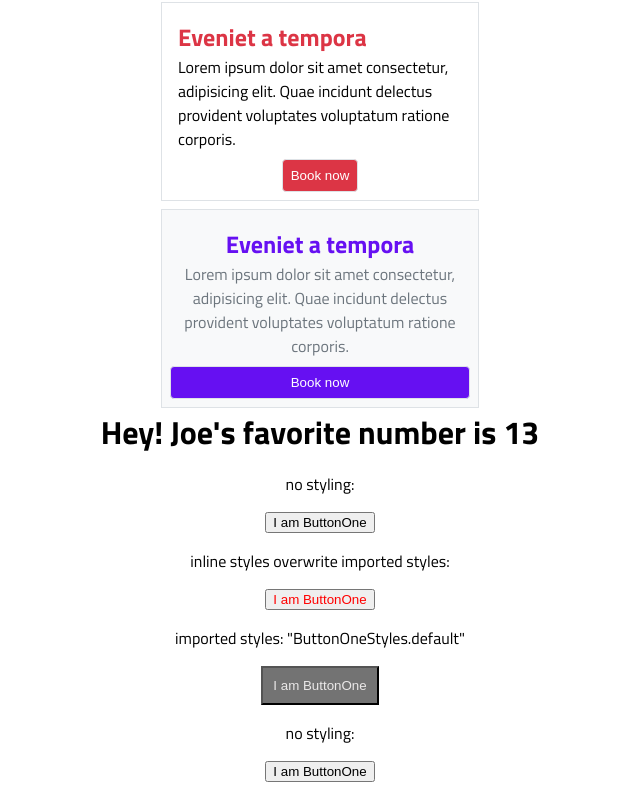
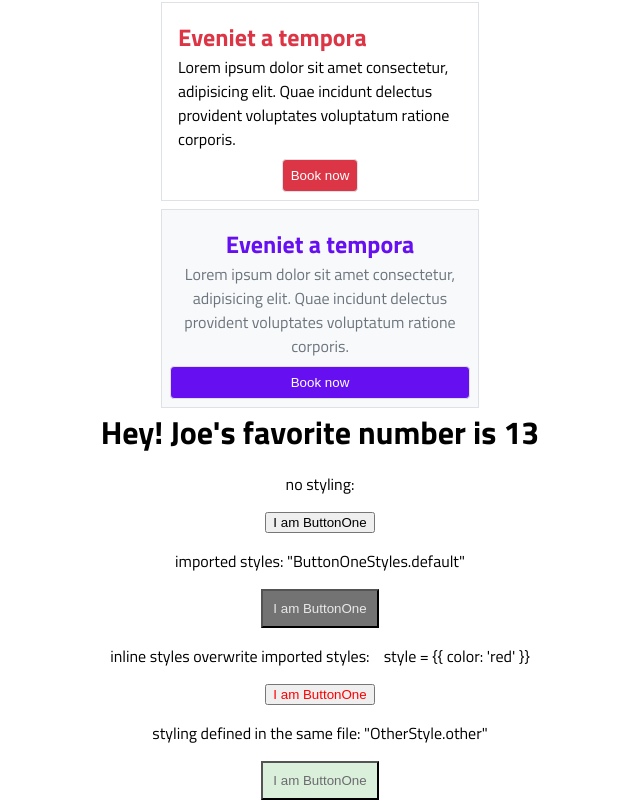
Before and after one commit to loganblackstad/react-prop-types, a React (Create React App) app: page / in a window 1280 px wide. Shown: the part 365-1173 px from the top of the page, without its empty margins (320-960 px from the left). Built offline with nearby package versions, Linux system fonts and the light colour scheme.

Commit message:
added multiple ways to style to buttons

```diff
--- a/src/components/ButtonOne.jsx
+++ b/src/components/ButtonOne.jsx
@@ -2,6 +2,15 @@ import React from 'react';
 import ButtonOneStyles from "../styles/ButtonOneStyles";
 
 const b1s = ButtonOneStyles;
+
+const OtherStyle = {
+  other: {
+    backgroundColor: '#dbf0db',
+    color: '#6b6a6f',
+    padding: '10px',
+  }
+}
+
 
 const ButtonOne = (props) => {
   console.log(props);
@@ -12,15 +21,15 @@ const ButtonOne = (props) => {
       <p>no styling: </p>
       <button style={props.styles}>I am ButtonOne</button>
 
-      <p>inline styles overwrite imported styles: </p>
+      <p>imported styles: "ButtonOneStyles.default"</p>
+      <button style={b1s.default}>I am ButtonOne</button>
+
+      <p>inline styles overwrite imported styles: &nbsp;&nbsp; style = {`{{ color: 'red' }}`}</p>
       {/* inline styles over-write imported styles */}
       <button style={b1s.default} style={{ color: 'red' }}>I am ButtonOne</button>
 
-      <p>imported styles: "ButtonOneStyles.default"</p>
-      <button style={b1s.default}>I am ButtonOne</button>
-
-      <p>no styling: </p>
-      <button>I am ButtonOne</button>
+      <p>styling defined in the same file: "OtherStyle.other"</p>
+      <button style={OtherStyle.other}>I am ButtonOne</button>
 
     </div>
   )
```
